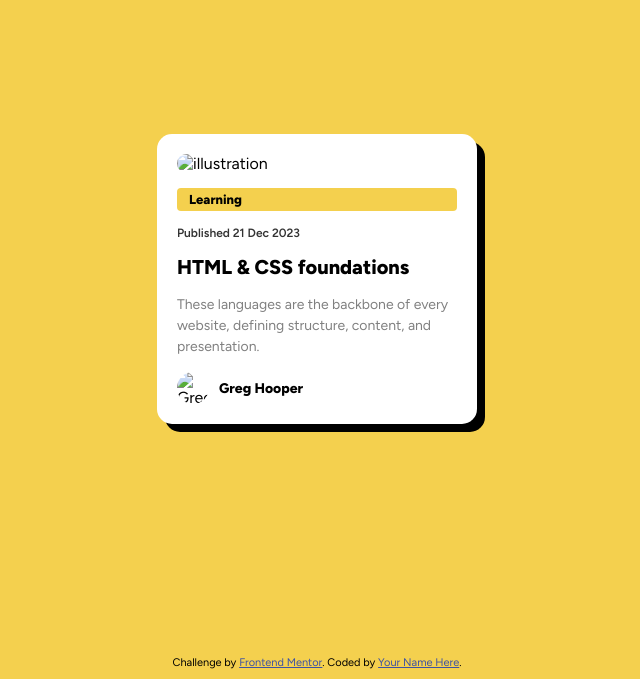
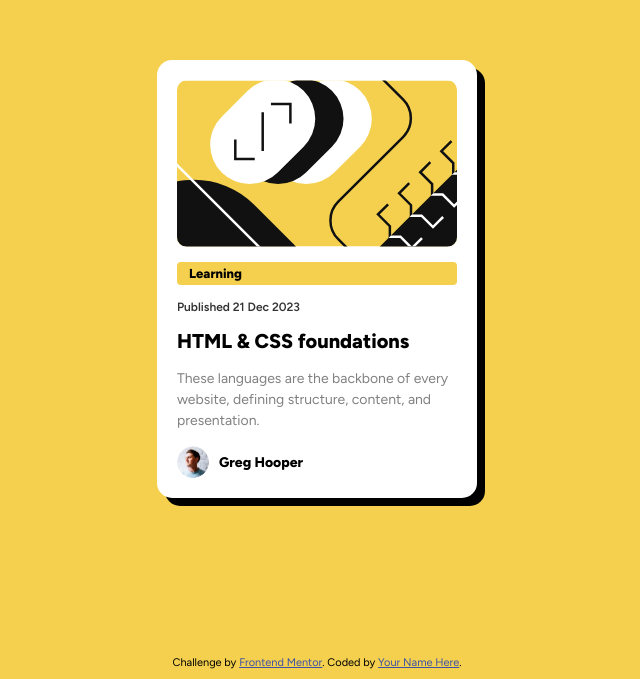
Before and after one commit to abdo610amr/seond-, a plain HTML site: page index.html in a window 1280 px wide. Shown: the part 121-800 px from the top of the page, without its empty margins (323-963 px from the left). Drawn offline with Linux system fonts and the light colour scheme.

Commit message:
Update index.html

```diff
--- a/index.html
+++ b/index.html
@@ -15,7 +15,7 @@
 </head>
 <body>
   <div class="frame">
-    <img src="/blog-preview-card-main/assets/images/illustration-article.svg" alt="illustration" class="main-img" />
+    <img src="/assets/images/illustration-article.svg" alt="illustration" class="main-img" />
 
     <span class="ficon">Learning</span>
 
@@ -26,7 +26,7 @@
     <p class="desc">These languages are the backbone of every website, defining structure, content, and presentation.</p>
 
     <div class="author">
-      <img src="/blog-preview-card-main/assets/images/image-avatar.webp" alt="Greg Hooper" class="avatar">
+      <img src="/assets/images/image-avatar.webp" alt="Greg Hooper" class="avatar">
       <span class="name">Greg Hooper</span>
     </div>
   </div>
```
